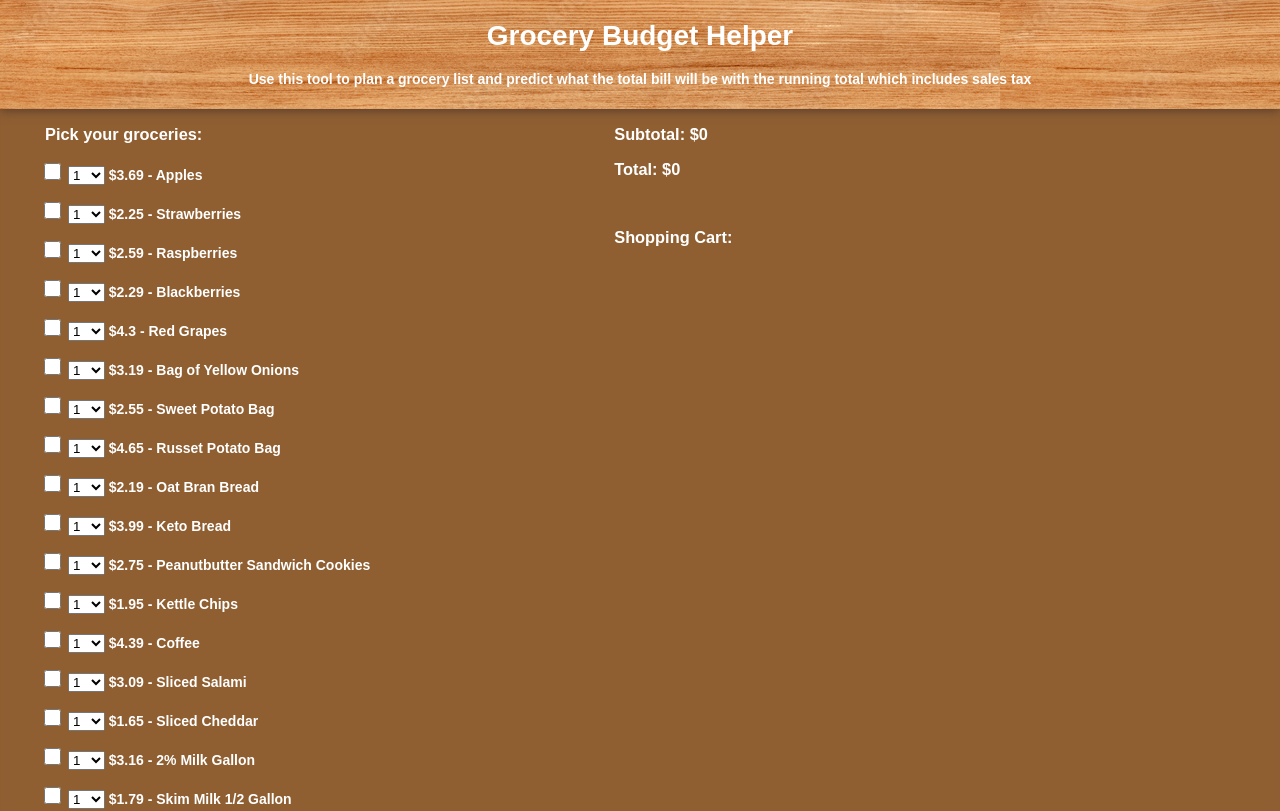
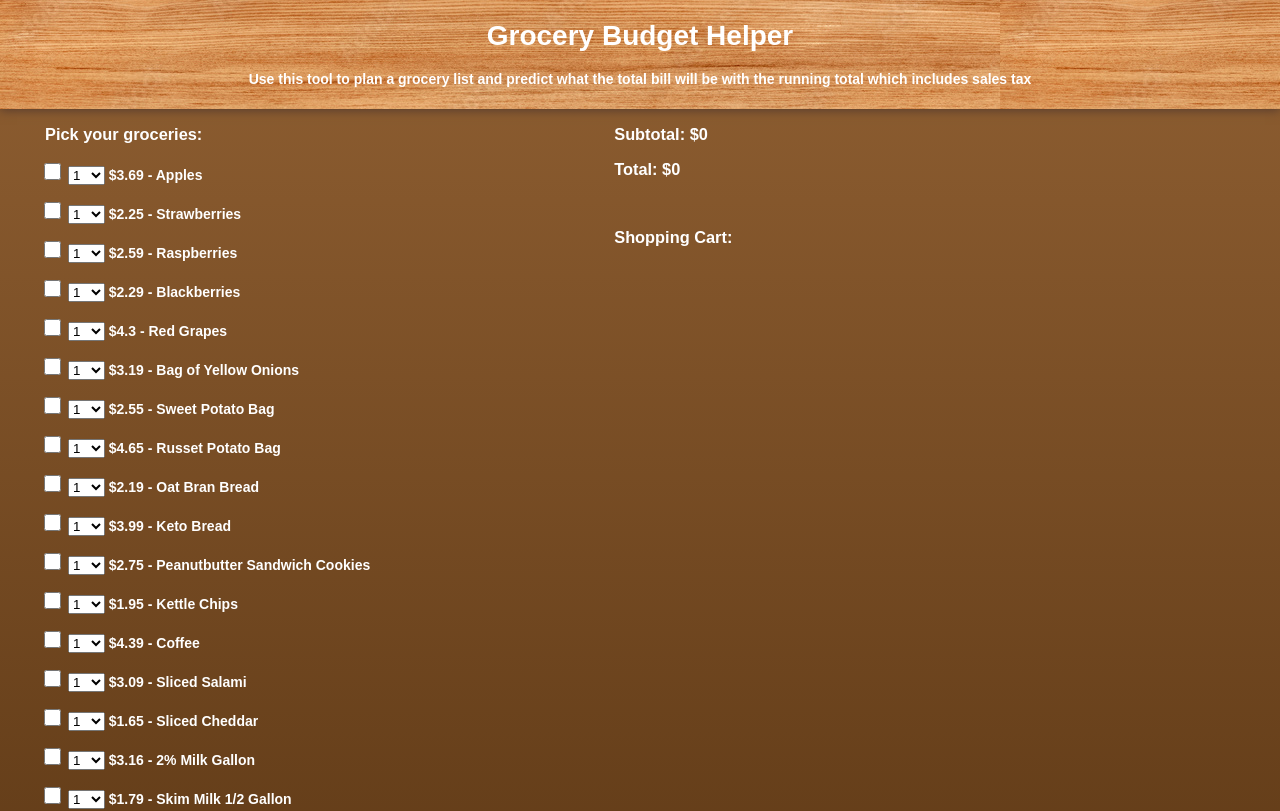
Before and after one commit to alexdavies440/Grocery-Budget-Project, a React (Vite) app in the folder grocery-project/: page / in a window 1280 px wide. Shown: the top 811 px of the page. Built offline with nearby package versions, Linux system fonts and the light colour scheme.

Commit message:
Added linear gradient for chocolaty effect

```diff
--- a/grocery-project/src/App.css
+++ b/grocery-project/src/App.css
@@ -1,6 +1,6 @@
 body {
-  /* background-image: url("assets/1000_F_407827530_LA8SfeCX8Z25dZYqCA65RQIQ8rJlpIh0.jpg"); */
-  background-color: #8f5f32;
+  background-image: linear-gradient(#8f5f32, #492809);
+  /* background-color: #8f5f32; */
   /* background-color: #fcf6ed; */
   font-family: sans-serif;
   font-size: 14px;
@@ -8,10 +8,6 @@ body {
   margin: 0;
   min-height: 100vh;
   color: #ffffff;
-
-  backdrop-filter: blur(5px);
-
-  /* color: #16913d; */
 
 }
 
```
